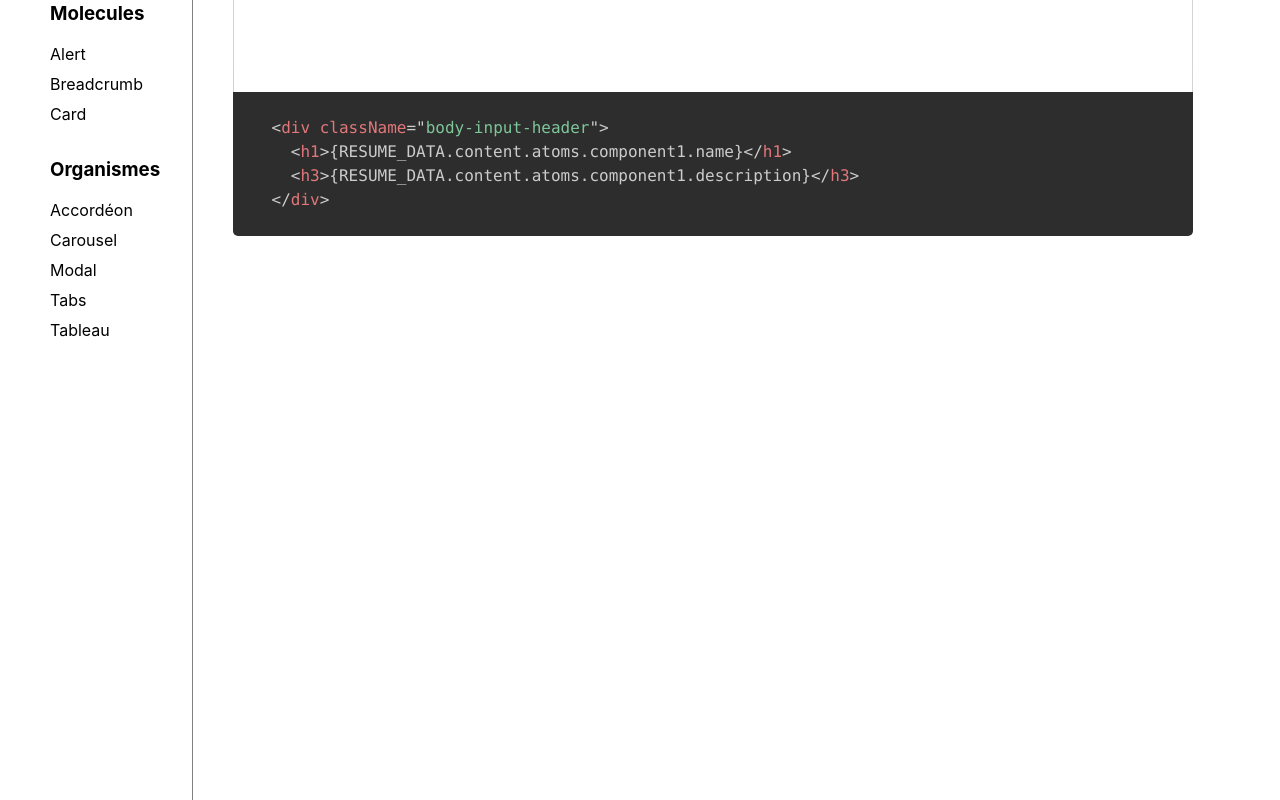
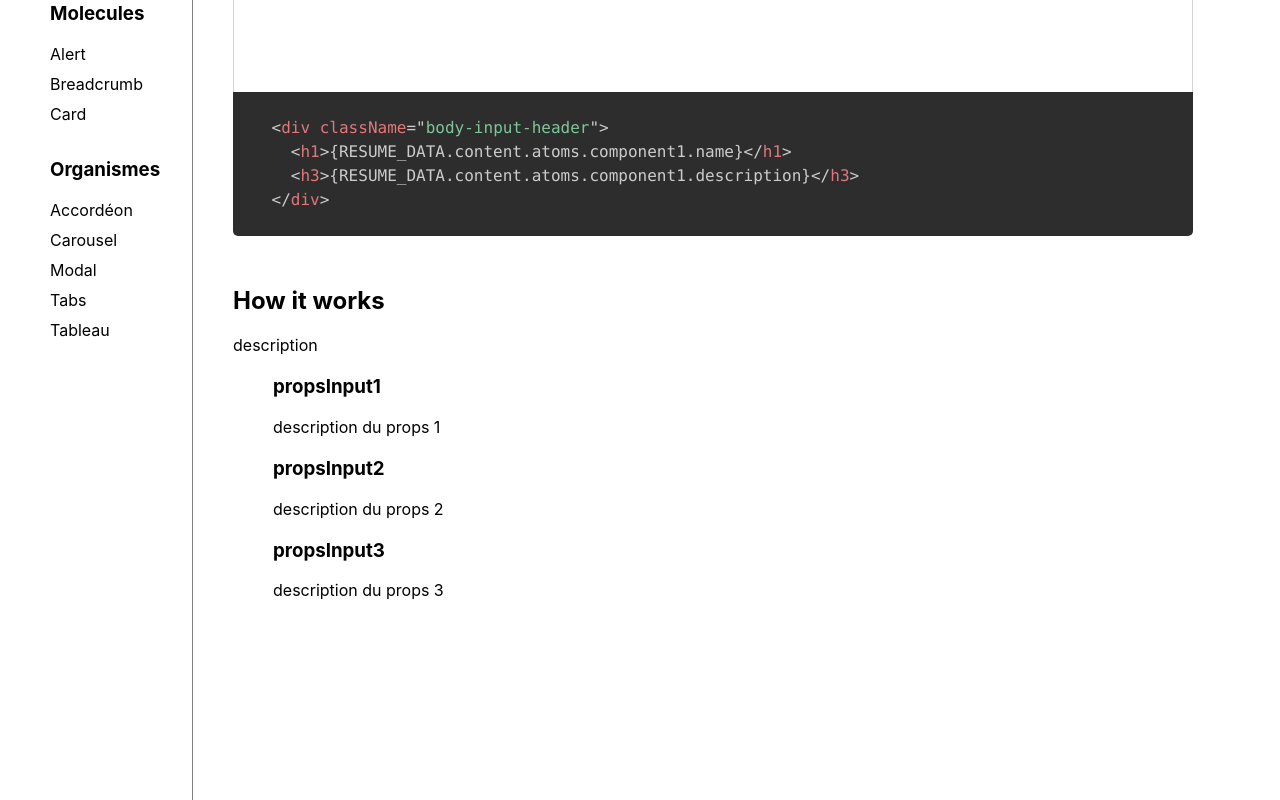
Before and after one commit to SukiTsu/library_react, a React (Vite) app in the folder lib_module/: page /atoms/input in a window 1280 px wide. Shown: the part 442-1242 px from the top of the page. Built offline with nearby package versions, Linux system fonts and the light colour scheme.

Commit message:
ajout partie presentation props page input

```diff
--- a/lib_module/src/assets/css/pages/input.css
+++ b/lib_module/src/assets/css/pages/input.css
@@ -31,8 +31,17 @@ pre {
     border-bottom-left-radius: 5px;
     border-bottom-right-radius: 5px;
 }
-
 .language-html {
     margin: 0 !important;
     padding: 0 !important;
 }
+
+.description-componant{
+    margin-top: 50px;
+}
+.props-list{
+    list-style-type: none;
+}
+.props-list li{
+    margin: 20px 0 20px 0;
+}
--- a/lib_module/src/pages/components/atoms/input/inputPage.tsx
+++ b/lib_module/src/pages/components/atoms/input/inputPage.tsx
@@ -1,10 +1,9 @@
+import { useEffect } from "react";
 import "../../../../assets/css/pages/input.css";
 import { RESUME_DATA } from "../../../../data/data";
-
 import Navbar from "../../../../components/presentation/Navbar";
 import Sidebar from "../../../../components/presentation/Sidebar";
 import Prism from "prismjs";
-import { useEffect } from "react";
 
 export default function InputPage() {
   useEffect(() => {
@@ -17,6 +16,8 @@ export default function InputPage() {
     &nbsp;&nbsp;&lt;h3&gt;&#123;RESUME_DATA.content.atoms.component1.description&#125;&lt;/h3&gt;<br/>
     &lt;/div&gt;
   `;
+
+  const props = RESUME_DATA.content.atoms.component1.presentation.props;
 
   return (
     <div>
@@ -38,6 +39,23 @@ export default function InputPage() {
                 dangerouslySetInnerHTML={{ __html: htmlSnippet }}
               ></code>
             </pre>
+            <div className="description-componant">
+              <h2>{props.title}</h2>
+              <p>{props.description}</p>
+              <ul className="props-list">
+                {Object.entries(props).map(([key, propData]) => {
+                  if (typeof propData === "object") {
+                    return (
+                      <li key={key}>
+                        <h3>{propData.title}</h3>
+                        <p>{propData.description}</p>
+                      </li>
+                    );
+                  }
+                  return null; // Ignore non-object entries like "title" or "description"
+                })}
+              </ul>
+            </div>
           </div>
         </div>
       </div>
```
